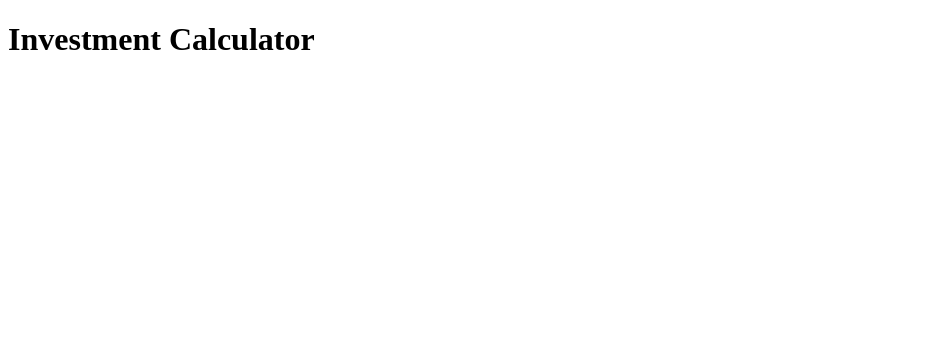
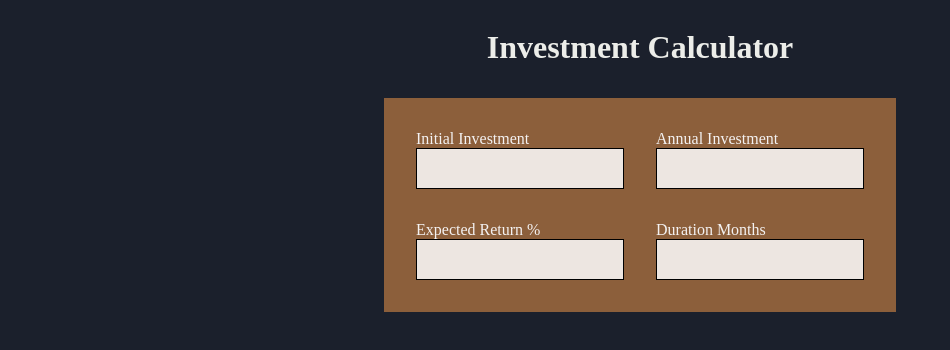
Before and after one commit to samko945/investment-calc, a React (Vite) app: page / in a window 1280 px wide. Shown: the top 350 px of the page, without its empty margins (0-950 px from the left). Built offline with nearby package versions, Linux system fonts and the light colour scheme.

Commit message:
create Input component

```diff
--- a/index.html
+++ b/index.html
@@ -2,9 +2,8 @@
 <html lang="en">
 	<head>
 		<meta charset="UTF-8" />
-		<link rel="icon" type="image/svg+xml" href="/vite.svg" />
 		<meta name="viewport" content="width=device-width, initial-scale=1.0" />
-		<title>Vite + React</title>
+		<title>Investment Calculator</title>
 	</head>
 	<body>
 		<div id="root"></div>
--- a/src/App.jsx
+++ b/src/App.jsx
@@ -1,7 +1,15 @@
+import Input from "./components/Input";
+
 function App() {
 	return (
 		<>
 			<h1>Investment Calculator</h1>
+			<form>
+				<Input type="number">Initial Investment</Input>
+				<Input type="number">Annual Investment</Input>
+				<Input type="number">Expected Return %</Input>
+				<Input type="number">Duration Months</Input>
+			</form>
 		</>
 	);
 }
--- /dev/null
+++ b/src/components/Input.jsx
@@ -0,0 +1,12 @@
+export default function Input({ children, ...props }) {
+	if (typeof children !== "string") {
+		throw Error("Input's child must be a string.");
+	}
+	const id = children.split(" ").join("");
+	return (
+		<div>
+			<label htmlFor={id}>{children}</label>
+			<input id={id} name={id} {...props} />
+		</div>
+	);
+}
--- a/src/index.css
+++ b/src/index.css
@@ -0,0 +1,43 @@
+* {
+	box-sizing: border-box;
+}
+
+body {
+	background-color: rgb(27, 32, 44);
+	color: rgb(244, 242, 242);
+	display: flex;
+	flex-direction: column;
+	align-items: center;
+}
+
+h1 {
+	color: rgb(236, 237, 233);
+	text-align: center;
+	margin-bottom: 2rem;
+}
+
+form {
+	width: 32rem;
+	background-color: rgb(140, 95, 59);
+	display: grid;
+	grid-template-columns: repeat(2, 1fr);
+	gap: 2rem;
+	padding: 2rem;
+}
+
+form > * {
+	display: flex;
+	flex-direction: column;
+}
+
+form > * > * {
+	width: 100%;
+}
+
+input {
+	font-size: 1.25rem;
+	padding: 0.5rem;
+	/* background: none; */
+	background-color: rgba(255, 255, 255, 0.846);
+	border: 1px solid black;
+}
```
